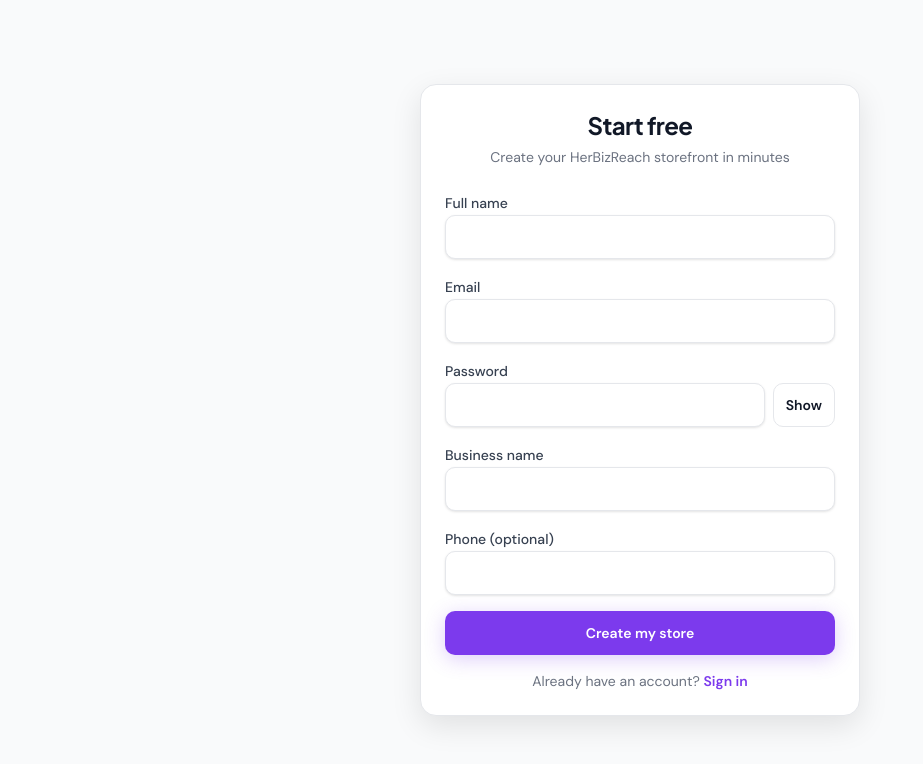
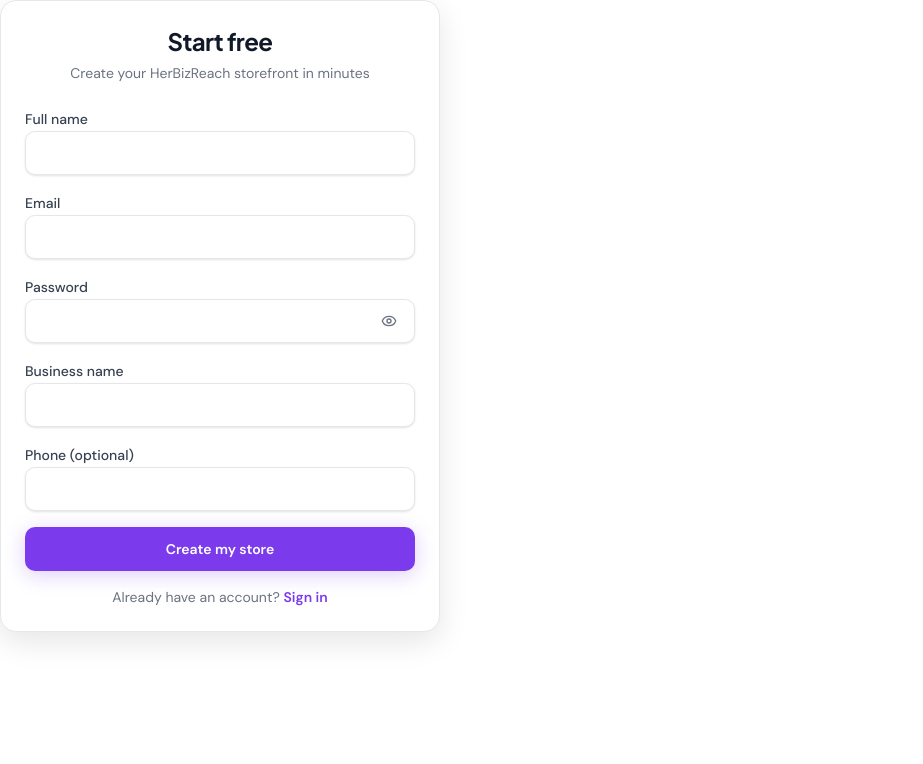
Before and after one commit to Codeprince001/herbizreach, a Next.js app: page /register in a window 1280 px wide. Shown: the top 764 px of the page, without its empty margins (0-923 px from the left). Built offline with nearby package versions, Linux system fonts and the light colour scheme; no server answers.

Commit message:
auth: refine register page

```diff
--- a/app/(auth)/register/page.tsx
+++ b/app/(auth)/register/page.tsx
@@ -2,6 +2,7 @@
 
 import { zodResolver } from "@hookform/resolvers/zod";
 import Link from "next/link";
+import { Eye, EyeOff } from "lucide-react";
 import { useState } from "react";
 import { useForm } from "react-hook-form";
 import { z } from "zod";
@@ -32,8 +33,8 @@
   } = useForm<Form>({ resolver: zodResolver(schema) });
 
   return (
-    <div className="flex min-h-screen items-center justify-center bg-[var(--bg-subtle)] px-4 py-10">
-      <Card className="w-full max-w-[440px] border-[var(--border-default)] shadow-[var(--shadow-lg)]">
+    <div className="w-full max-w-[440px]">
+      <Card className="w-full border-[var(--border-default)] shadow-[var(--shadow-lg)]">
         <CardHeader className="text-center">
           <CardTitle className="font-[family-name:var(--font-display)] text-2xl">
             Start free
@@ -78,20 +79,25 @@
             </div>
             <div className="space-y-2">
               <Label htmlFor="password">Password</Label>
-              <div className="flex gap-2">
+              <div className="relative flex">
                 <Input
                   id="password"
                   type={showPw ? "text" : "password"}
-                  className={cn(errors.password && "border-[var(--danger)] ring-1 ring-[var(--danger)]")}
+                  className={cn(
+                    "min-h-11 pr-12",
+                    errors.password && "border-[var(--danger)] ring-1 ring-[var(--danger)]",
+                  )}
                   {...register("password")}
                 />
                 <Button
                   type="button"
-                  variant="secondary"
-                  className="min-h-11 shrink-0 px-3"
+                  variant="ghost"
+                  size="icon"
+                  className="absolute right-1 top-1/2 min-h-9 min-w-9 -translate-y-1/2 text-[var(--text-muted)] hover:text-[var(--text-primary)]"
                   onClick={() => setShowPw((s) => !s)}
+                  aria-label={showPw ? "Hide password" : "Show password"}
                 >
-                  {showPw ? "Hide" : "Show"}
+                  {showPw ? <EyeOff className="size-5" aria-hidden /> : <Eye className="size-5" aria-hidden />}
                 </Button>
               </div>
               {errors.password ? (
```
